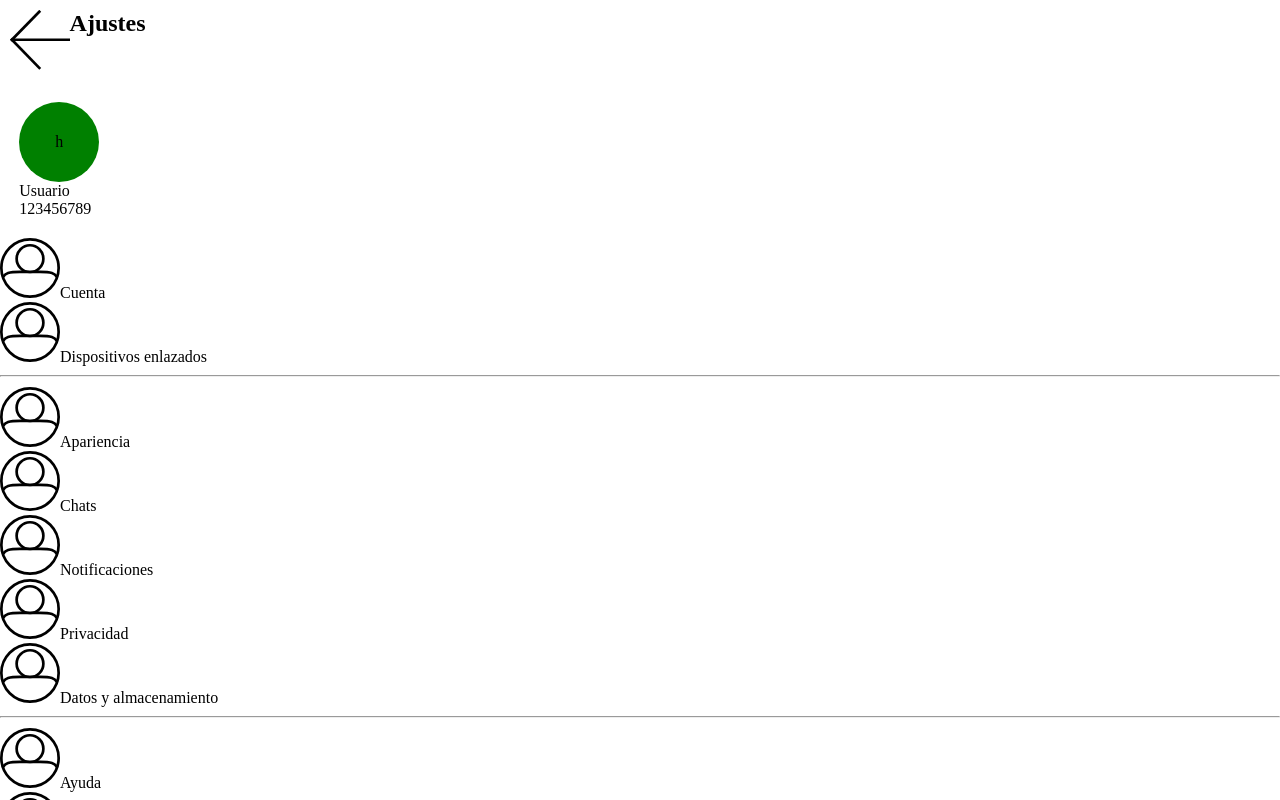
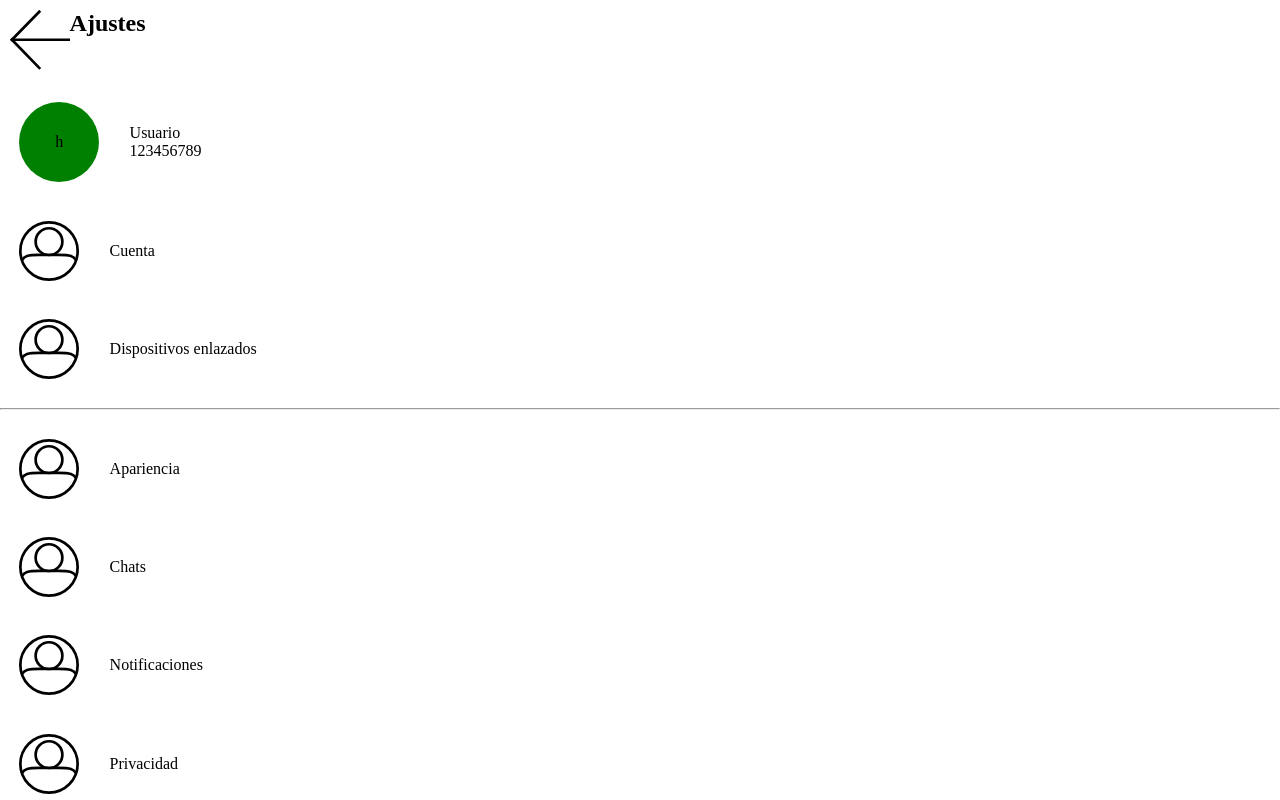
Before and after one commit to javaweb27/SIGNAL-CLONE, a React (Vite) app: page /settings in a window 1280 px wide. Shown: the top 800 px of the page. Built offline with nearby package versions, Linux system fonts and the light colour scheme.

Commit message:
se agrego estilos solo para los links directos

```diff
--- a/src/styles/sections/settings.scss
+++ b/src/styles/sections/settings.scss
@@ -3,13 +3,13 @@
   flex-direction: column;
   overflow: auto;
 
-  .link {
+  > .link {
+    all: unset;
+    cursor: pointer;
+    display: flex;
+    align-items: center;
     padding: 1.2rem ;
-    &:not(.user-profile){
-      all: unset;
-      cursor: pointer;
-      display: block;
-    }
+    gap: 1.9rem;
   }
 
   hr {
```
